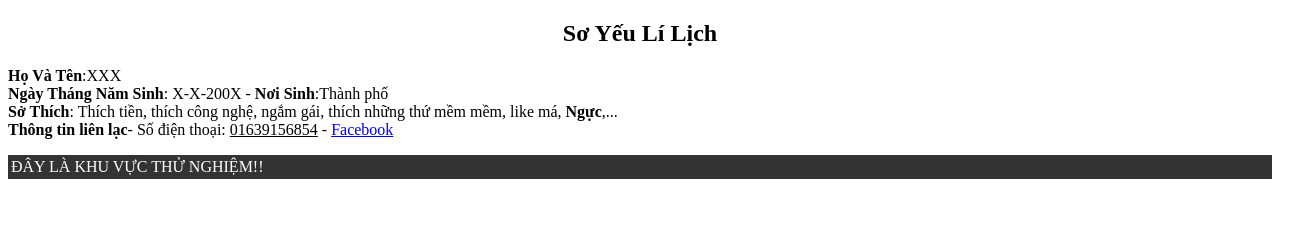
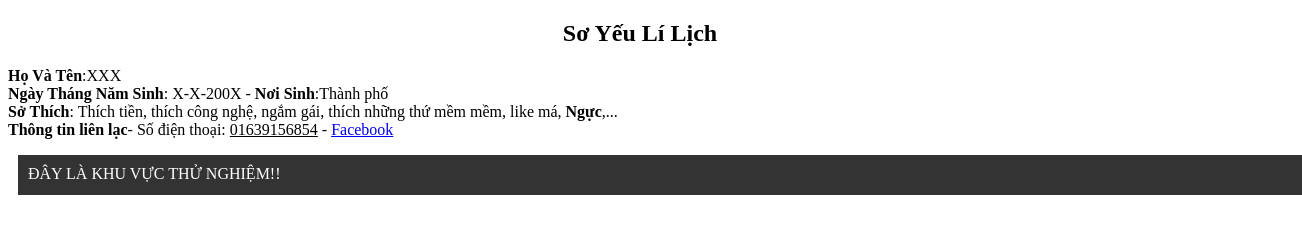
Before and after one commit to binmz/hoccss, a plain HTML site: page index.html in a window 1280 px wide. Shown: the whole page, 1302 px wide, since content can reach past the window. Drawn offline with Linux system fonts and the light colour scheme.

Commit message:
thêm css khoảng cách, chiều dài chiều cao

```diff
--- a/index.html
+++ b/index.html
@@ -14,7 +14,7 @@
 			<strong>Thông tin liên lạc</strong>- Số điện thoại: <u>01639156854</u> - <a href="http://fb.com/bin.2106" title="Nhấn vào đây" target="_blank">Facebook</a><br>
 		</p>
 
-		<div class="something">ĐÂY LÀ KHU VỰC THỬ NGHIỆM!!<div>
+		<div class="something">ĐÂY LÀ KHU VỰC THỬ NGHIỆM!!</div>
 
 	</body>
 </html>
--- a/style.css
+++ b/style.css
@@ -5,5 +5,8 @@
 .something {
     color: #fff;
     background: #333;
-    padding: 3px 3px 3px 3px; /*Thứ tự: Trên, Trái, Dưới, Phải*/
+    padding: 10px 10px 10px 10px; /*Thứ tự: Trên, Trái, Dưới, Phải*/
+    margin: 10px 10px 10px 10px; /*Thứ tự: Trên, Trái, Dưới, Phải*/
+    height: 20px; /*Chiều cao của thẻ*/
+    width: 100%; /*Chiều dài của thẻ*/
 }
```
